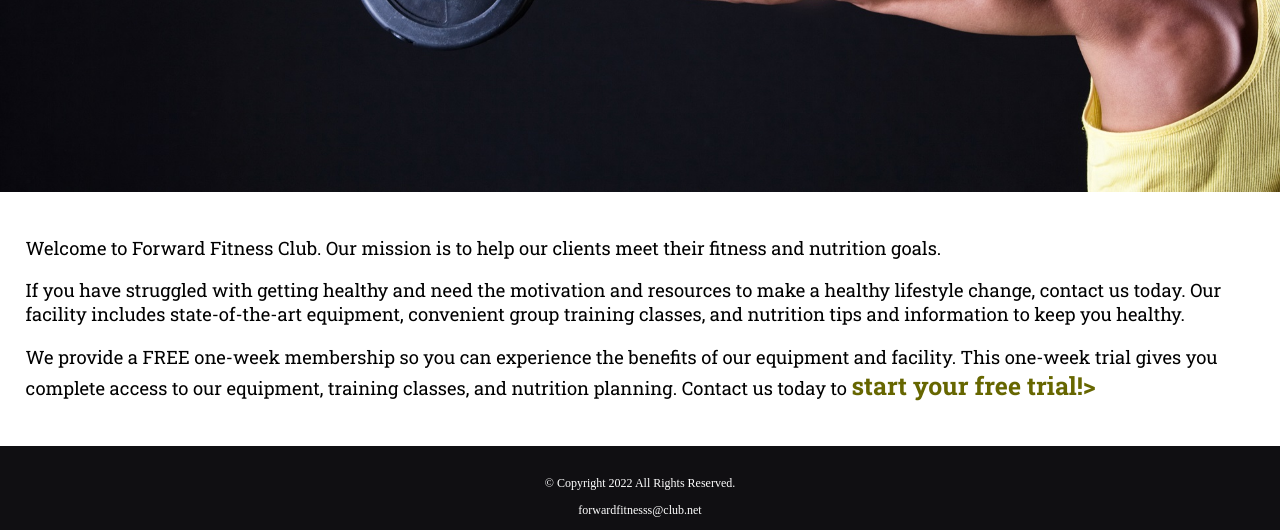
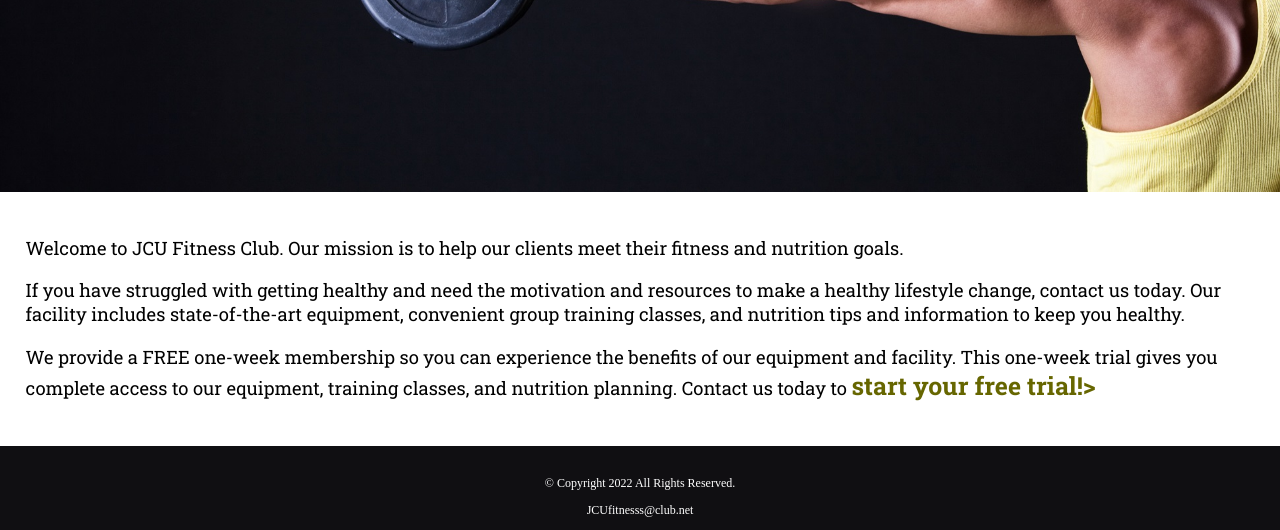
Before and after one commit to MinKhantKyawFreddy/Advance, a Django app: page / in a window 1280 px wide. Shown: the part 563-1093 px from the top of the page. Run offline with Django 5.2, Linux system fonts and the light colour scheme; some web fonts are replaced.

Commit message:
update home page

```diff
--- a/JCU_Gym/templates/index.html
+++ b/JCU_Gym/templates/index.html
@@ -49,7 +49,7 @@
     <main>
 
             <div class="mobile">
-                <p>Welcome to Forward Fitness Club. Our mission is to help our
+                <p>Welcome JCU Fitness Club. Our mission is to help our
                 clients meet their fitness and nutrition goals.</p>
                 <h3>FREE One-Week Trial Membership!</h3>
                 <p>Call Us Today to Get Started</p>
@@ -64,7 +64,7 @@
             </div>
 
         <div class="tablet-desktop">
-                <p>Welcome to Forward Fitness Club. Our mission is to help our clients meet their fitness and
+                <p>Welcome to JCU Fitness Club. Our mission is to help our clients meet their fitness and
                 nutrition goals.</p>
                 <p>If you have struggled with getting healthy and need the motivation and resources to make a
                 healthy lifestyle change, contact us today. Our facility includes state-of-the-art equipment,
@@ -79,7 +79,7 @@
         <footer><br>
 
                 <p>&copy; Copyright 2022 All Rights Reserved.</p>
-                <p><a href="mailto: forwardfitness@club.net">forwardfitnesss@club.net</a></p>
+                <p><a href="mailto: JCUfitness@club.net">JCUfitnesss@club.net</a></p>
 
         </footer>
         <script src="{% static 'script1.js' %}"></script>
```
